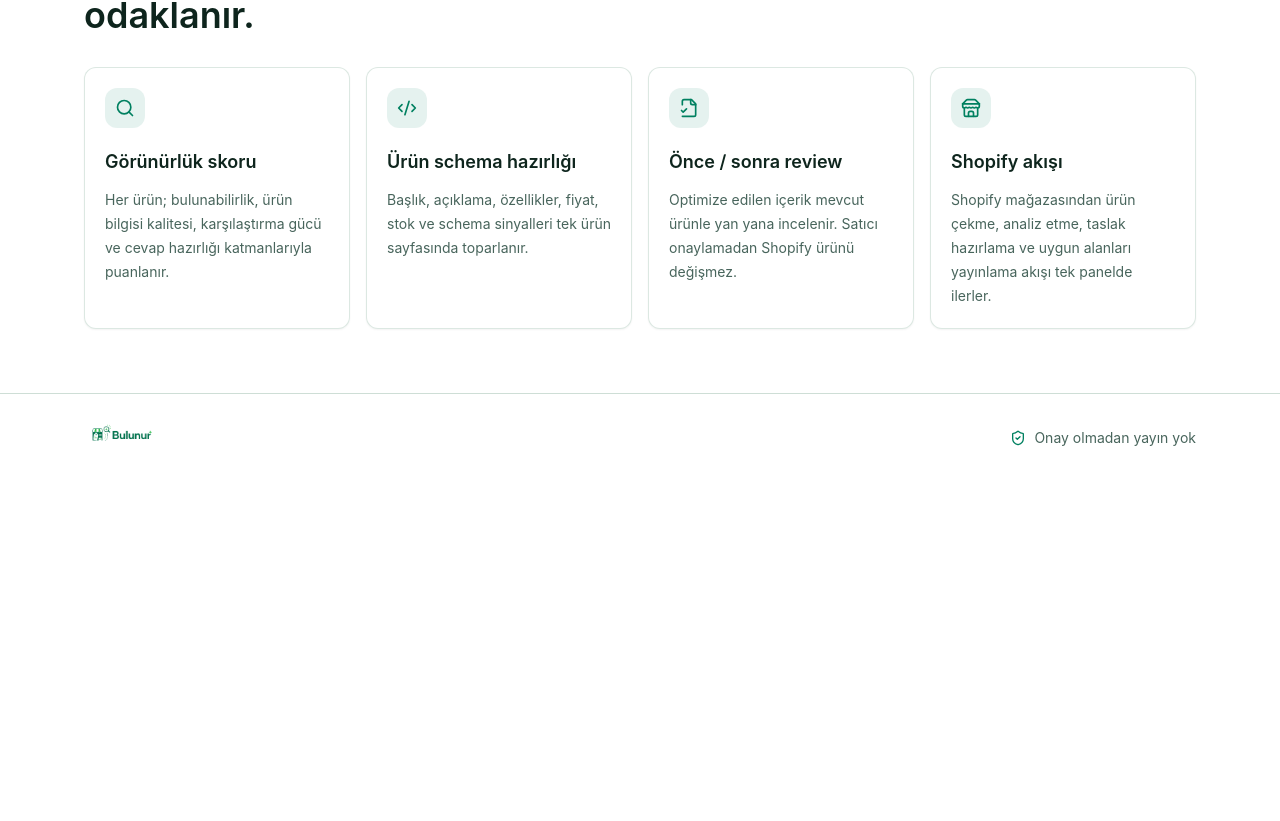
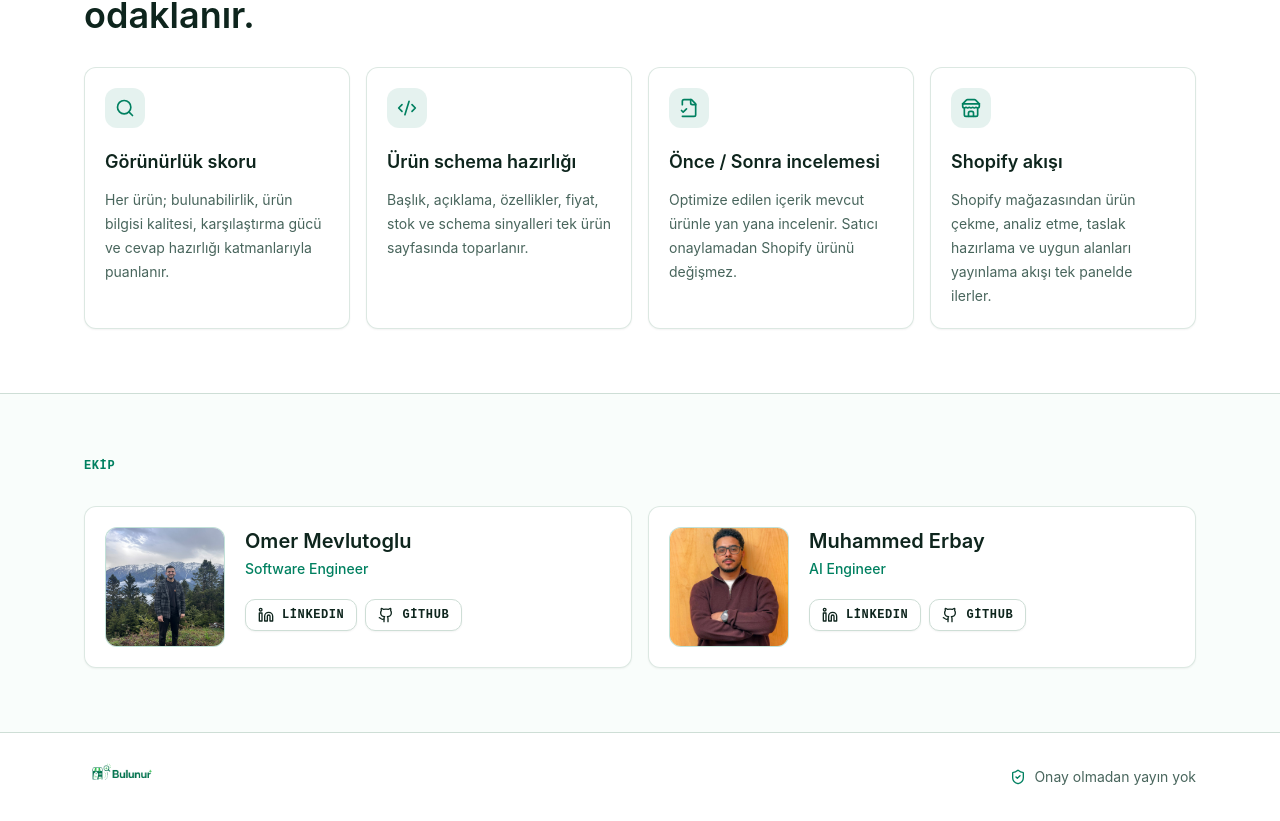
Before and after one commit to muhammederbay10/Bulunur-GEO, a Next.js app in the folder web/: page / in a window 1280 px wide. Shown: the part 1550-2371 px from the top of the page. Before the commit the page ends 2032 px from the top, so only its background shows below. Built offline with nearby package versions, Linux system fonts and the light colour scheme.

Commit message:
feat: add team member profiles and images to landing page; update UI components and text

```diff
--- a/web/src/features/landing/components/landing-page.tsx
+++ b/web/src/features/landing/components/landing-page.tsx
@@ -1,4 +1,5 @@
 import Link from "next/link";
+import Image, { type StaticImageData } from "next/image";
 import type { CSSProperties } from "react";
 
 import {
@@ -9,6 +10,8 @@
   Code2,
   Cpu,
   FileCheck2,
+  Github,
+  Linkedin,
   Network,
   Search,
   ShieldCheck,
@@ -22,6 +25,8 @@
 import { Button } from "@/components/ui/button";
 import { ShopifyMark } from "@/components/shopify-mark";
 import { ThemeSwitcher } from "@/components/theme-switcher";
+import aiEngineerImage from "@/app/AIENG.jpeg";
+import softwareEngineerImage from "@/app/softEng.jpeg";
 const capabilityCards = [
   {
     icon: Search,
@@ -35,7 +40,7 @@
   },
   {
     icon: FileCheck2,
-    title: "Önce / sonra review",
+    title: "Önce / Sonra incelemesi",
     body: "Optimize edilen içerik mevcut ürünle yan yana incelenir. Satıcı onaylamadan Shopify ürünü değişmez.",
   },
   {
@@ -44,6 +49,23 @@
     body: "Shopify mağazasından ürün çekme, analiz etme, taslak hazırlama ve uygun alanları yayınlama akışı tek panelde ilerler.",
   },
 ];
+const teamMembers = [
+  {
+    name: "Omer Mevlutoglu",
+    role: "Software Engineer",
+    image: softwareEngineerImage,
+    linkedinUrl:
+      "https://www.linkedin.com/search/results/all/?keywords=Omer%20Mevlutoglu",
+    githubUrl: "https://github.com/Omer-Mevlutoglu",
+  },
+  {
+    name: "Muhammed Erbay",
+    role: "AI Engineer",
+    image: aiEngineerImage,
+    linkedinUrl: "https://tr.linkedin.com/in/muhammed-erbay-00811422a",
+    githubUrl: "https://github.com/muhammederbay10",
+  },
+] as const;
 
 function ScoreRing() {
   return (
@@ -68,7 +90,7 @@
   const scores = [
     ["Bulunabilirlik", 74],
     ["Ürün bilgisi", 68],
-    ["Karsilastirma", 61],
+    ["Karşılaştırma", 61],
     ["Cevap hazırlığı", 87],
   ];
 
@@ -132,7 +154,7 @@
             </span>
             <span className="flex items-center gap-2">
               <CheckCircle2 className="h-4 w-4 text-primary" />
-              Shopify review adımina uygun
+              Shopify review adımına uygun
             </span>
           </div>
         </div>
@@ -249,7 +271,7 @@
         </h1>
 
         <p className="mx-auto mt-6 max-w-3xl text-sm leading-7 text-muted-foreground md:text-base">
-          Shopify ve web mağazalarınızdaki ürünleri LLM’lerin (Büyük Dil
+          Shopify ve web mağazalarınızdaki ürünleri LLM&apos;lerin (Büyük Dil
           Modelleri) ve arama motorlarının tam olarak anlayabileceği şekilde
           optimize edin. Satışlarınızı organik olarak artırın.
         </p>
@@ -343,6 +365,69 @@
   );
 }
 
+function AvatarCard({
+  name,
+  role,
+  image,
+  linkedinUrl,
+  githubUrl,
+}: {
+  name: string;
+  role: string;
+  image: StaticImageData;
+  linkedinUrl: string;
+  githubUrl: string;
+}) {
+  return (
+    <article className="landing-hover landing-reveal seller-surface grid gap-5 p-5 sm:grid-cols-[120px_1fr]">
+      <div className="overflow-hidden rounded-lg border border-primary/20 bg-muted">
+        <Image
+          src={image}
+          alt={`${name} profile`}
+          className="aspect-square h-full w-full object-cover"
+          sizes="120px"
+        />
+      </div>
+      <div>
+        <p className="text-xl font-semibold">{name}</p>
+        <p className="mt-1 text-sm font-medium text-primary">{role}</p>
+        <div className="mt-5 flex flex-wrap gap-2">
+          <Button asChild variant="outline" size="sm" className="gap-2">
+            <Link href={linkedinUrl} target="_blank" rel="noreferrer">
+              <Linkedin className="h-4 w-4" />
+              LinkedIn
+            </Link>
+          </Button>
+          <Button asChild variant="outline" size="sm" className="gap-2">
+            <Link href={githubUrl} target="_blank" rel="noreferrer">
+              <Github className="h-4 w-4" />
+              GitHub
+            </Link>
+          </Button>
+        </div>
+      </div>
+    </article>
+  );
+}
+
+function AboutSection() {
+  return (
+    <section className="border-t border-border bg-muted/40">
+      <div className="mx-auto w-full max-w-6xl px-5 py-16">
+        <div className="max-w-2xl">
+          <p className="mono-label text-primary">Ekip</p>
+        </div>
+
+        <div className="mt-8 grid gap-4 lg:grid-cols-2">
+          {teamMembers.map((member) => (
+            <AvatarCard key={member.name} {...member} />
+          ))}
+        </div>
+      </div>
+    </section>
+  );
+}
+
 export function LandingPage() {
   return (
     <main className="min-h-screen bg-background">
@@ -370,7 +455,7 @@
       <HeroSection />
       <ProductSection />
       <CapabilitiesSection />
-
+      <AboutSection />
       <footer className="border-t border-border">
         <div className="mx-auto flex w-full max-w-6xl flex-wrap items-center justify-between gap-3 px-5 py-6 text-sm text-muted-foreground">
           <BulunurLogo href="/" className="h-10 w-32" />
```
Also changed, not shown: web/src/app/AIENG.jpeg (added), web/src/app/softEng.jpeg (added).
